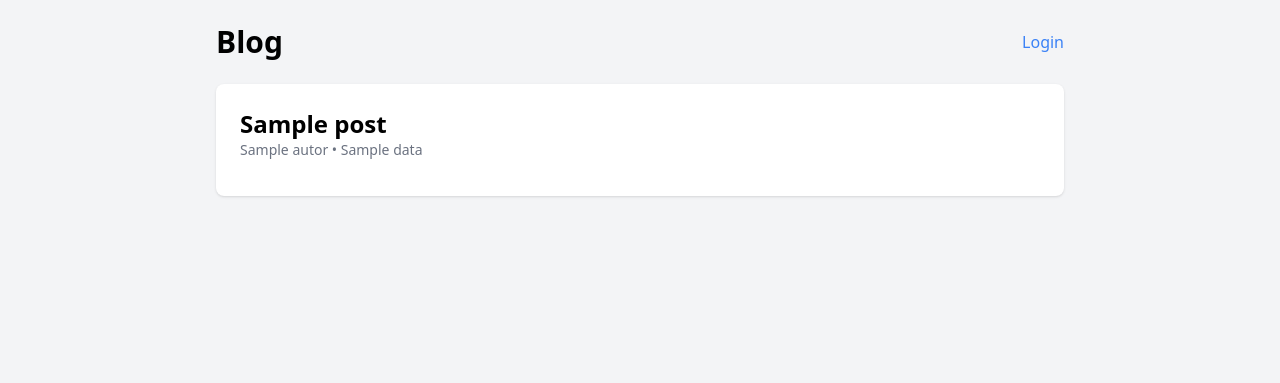
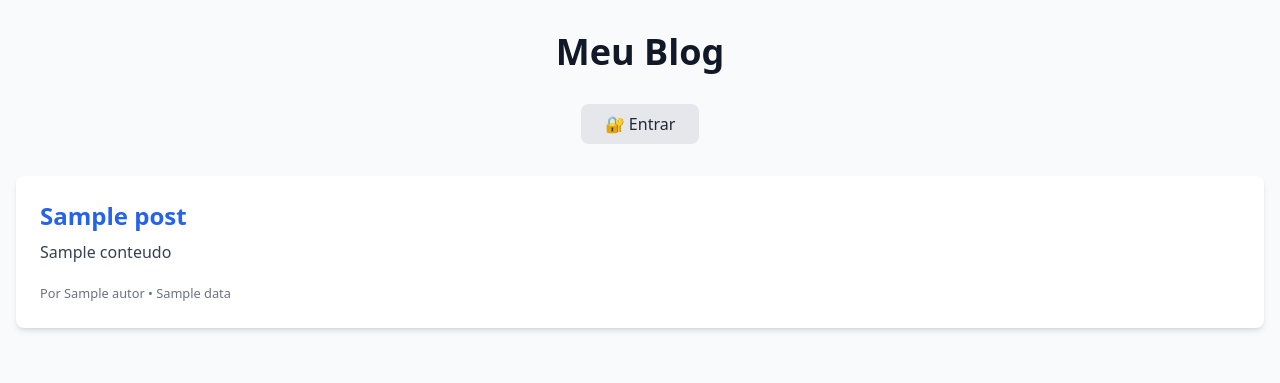
Before and after one commit to jopesnascimento/blog, a Flask app: page / in a window 1280 px wide. Shown: the top 383 px of the page. Run offline with Flask 3, Linux system fonts and the light colour scheme; a database or web service that is not in the repository returns one stand-in record (values such as "Sample title"); some libraries are stand-ins or nearby versions.

Commit message:
feat: atualizando designer e bugs 2

```diff
--- a/templates/index.html
+++ b/templates/index.html
@@ -1,55 +1,67 @@
-<!doctype html>
-<html lang="pt-br">
-  <head>
-    <meta charset="UTF-8" />
-    <title>Blog</title>
-    <link rel="shortcut icon" href="/templates/libro.png" type="image/x-icon" />
-    <script src="https://cdn.tailwindcss.com"></script>
-  </head>
-  <body class="bg-gray-100">
-    <div class="max-w-4xl mx-auto p-6">
-      <div class="flex justify-between items-center mb-6">
-        <h1 class="text-3xl font-bold">Blog</h1>
+{% extends "base.html" %}
 
+{% block title %}Meu Blog{% endblock %}
+
+{% block content %}
+<div class="container mx-auto px-4 py-8">
+    <h1 class="text-4xl font-bold text-center mb-8 text-gray-900 dark:text-white">
+        Meu Blog
+    </h1>
+
+    <div class="text-center mb-8 flex justify-center gap-3 flex-wrap">
         {% if logado %}
-        <div class="flex gap-3">
-          <a href="/novo" class="bg-blue-500 text-white px-4 py-2 rounded">
-            Novo Post
+            <a href="/novo"
+               class="bg-blue-600 dark:bg-blue-500 text-white px-6 py-2 rounded-lg hover:bg-blue-700 dark:hover:bg-blue-600">
+                Criar Novo Post
             </a>
-
-          <a href="/logout" class="text-red-500"> Sair </a>
-        </div>
+            <a href="/logout"
+               class="bg-gray-200 dark:bg-gray-700 text-gray-800 dark:text-gray-200 px-6 py-2 rounded-lg hover:bg-gray-300 dark:hover:bg-gray-600">
+                Sair
+            </a>
         {% else %}
-        <a href="/login" class="text-blue-500">Login</a>
+            <a href="/login"
+               class="bg-gray-200 dark:bg-gray-700 text-gray-800 dark:text-gray-200 px-6 py-2 rounded-lg hover:bg-gray-300 dark:hover:bg-gray-600">
+                🔐 Entrar
+            </a>
         {% endif %}
     </div>
 
     {% for post in posts %}
-      <div class="bg-white p-6 rounded-lg shadow mb-6">
-        <h2 class="text-2xl font-semibold">
-          <a href="/post/{{ post._id }}"> {{ post.titulo }} </a>
+    <article class="bg-white dark:bg-gray-800 rounded-lg shadow-md p-6 mb-6">
+
+        <h2 class="text-2xl font-bold mb-2">
+            <a href="/post/{{ post._id }}"
+               class="text-blue-600 dark:text-blue-400 hover:underline">
+                {{ post.titulo }}
+            </a>
         </h2>
 
-        <p class="text-gray-500 text-sm mb-3">
-          {{ post.autor }} • {{ post.data }}
+        <!-- 🔥 MOSTRA SÓ UM RESUMO -->
+        <p class="text-gray-700 dark:text-gray-300 mb-4">
+            {{ post.conteudo[:200] }}{% if post.conteudo|length > 200 %}...{% endif %}
         </p>
 
+        <small class="text-gray-500 dark:text-gray-400">
+            Por {{ post.autor }} • {{ post.data }}
+        </small>
+
+        <!-- 🔐 AÇÕES SÓ PARA LOGADO -->
         {% if logado %}
-        <div class="flex gap-4 mt-2">
-          <a
-            href="/editar/{{ post._id }}"
-            class="text-blue-500 hover:underline"
-          >
+        <div class="flex gap-4 mt-4">
+            <a href="/editar/{{ post._id }}"
+               class="text-blue-600 dark:text-blue-400 hover:underline text-sm">
                 Editar
             </a>
 
             <form action="/deletar/{{ post._id }}" method="POST">
-            <button class="text-red-500 hover:underline">Deletar</button>
+                <button class="text-red-500 hover:underline text-sm">
+                    Deletar
+                </button>
             </form>
         </div>
         {% endif %}
-      </div>
+
+    </article>
     {% endfor %}
 </div>
-  </body>
-</html>
+{% endblock %}
```
Also changed, not shown: templates/login.html (+45 -52 lines), templates/novo.html (+76 -16 lines), templates/post.html (+19 -12 lines). Lines whose indentation alone changed are shown as unchanged.
